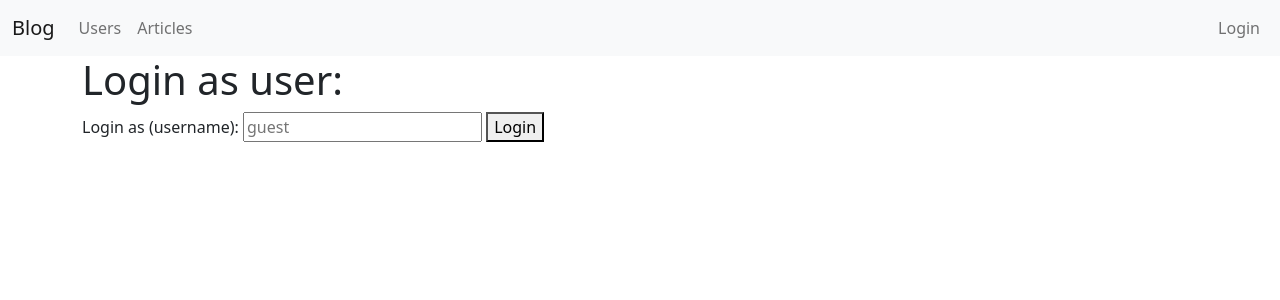
After one commit to dimaProtas/FlaskProject, a Flask app: page /auth/login/ in a window 1280 px wide. The commit adds this page. Shown: the top 300 px of the page. Run offline with Flask 2, Linux system fonts and the light colour scheme; some libraries are stand-ins or nearby versions.

Commit message:
lesson_3 create Articles model, add login form, add anon view articles

```diff
--- a/blog/app.py
+++ b/blog/app.py
@@ -1,16 +1,20 @@
 from flask import Flask
 from blog.models.database import db
 from blog.views.articles import articles
+from blog.views.auth import auth, login_manager
 from blog.views.index import index
 from blog.views.users import user
 
 
 def create_app() -> Flask:
     app = Flask(__name__)
+    app.config['DEBUG'] = True
     register_blueprints(app)
     app.config['SQLALCHEMY_DATABASE_URI'] = 'sqlite:///blog.db'
     app.config['SQLALCHEMY_TRACK_MODIFICATION'] = False
     db.init_app(app)
+    app.config["SECRET_KEY"] = "abcdefg123456"
+    login_manager.init_app(app)
     return app
 
 
@@ -18,6 +22,7 @@ def register_blueprints(app: Flask):
     app.register_blueprint(user)
     app.register_blueprint(index)
     app.register_blueprint(articles)
+    app.register_blueprint(auth)
 
 
 # app = Flask(__name__)
--- a/blog/models/__init__.py
+++ b/blog/models/__init__.py
@@ -1,5 +1,7 @@
 from blog.models.user import User
+from blog.models.articles import Articles
 
 __all__ = [
     'User',
+    'Articles',
 ]
--- a/blog/models/user.py
+++ b/blog/models/user.py
@@ -1,8 +1,9 @@
+from flask_login import UserMixin
 from sqlalchemy import Integer, Column, String, Boolean
 from blog.models.database import db
 
 
-class User(db.Model):
+class User(db.Model, UserMixin):
     id = Column(Integer, primary_key=True)
     username = Column(String(80), unique=True, nullable=False)
     is_staff = Column(Boolean, nullable=False, default=False)
--- a/blog/templates/articls/list.html
+++ b/blog/templates/articls/list.html
@@ -8,9 +8,9 @@ Articles list
     <h1>Articles</h1>
     <div>
         <uk>
-            {% for title_id in articles %}
+            {% for title in articles %}
                 <li>
-                    <a href="{{ url_for('articles.detail', title_id=title_id) }}">{{ articles[title_id].name_article }}</a>
+                    <a href="{{ url_for('articles.detail', title_id=title.id) }}">{{ title.name }}</a>
                 </li>
             {% endfor %}
         </uk>
--- /dev/null
+++ b/blog/templates/auth/login.html
@@ -0,0 +1,28 @@
+{% extends 'base.html' %}
+
+{% block title %}
+Login as
+{% endblock %}
+
+{% block body %}
+
+<h1>Login as user:</h1>
+
+{% if error %}
+<div class="alert alert-danger" role="alert">
+    {{ error }}
+</div>
+{% endif %}
+
+<form method="post">
+    <label for="input-username">Login as (username):</label>
+    <input
+            id="input-username"
+            type="text"
+            name="username"
+            placeholder="guest"
+            required
+    >
+    <button type="submit">Login</button>
+</form>
+{% endblock %}
--- a/blog/templates/navbar.html
+++ b/blog/templates/navbar.html
@@ -17,6 +17,19 @@
                 </a>
                 {% endfor %}
             </div>
+
+            <div class="navbar-nav ms-auto">
+                {% if current_user.is_authenticated %}
+                <a class="nav-link" href="{{ url_for('auth.logout') }}">Logout</a>
+                {% else %}
+                <a href="{{ url_for('auth.login') }}"
+                   class="nav-link {% if request.endpoint == 'login' -%}active{%- endif %}">
+                    Login
+                </a>
+                {% endif %}
+            </div>
+
+
         </div>
     </div>
 </nav>
--- /dev/null
+++ b/blog/views/auth.py
@@ -0,0 +1,56 @@
+from flask import Blueprint, redirect, url_for, render_template, request
+from flask_login import LoginManager, login_user, logout_user, login_required
+
+from blog.models import User
+
+auth = Blueprint('auth', __name__, url_prefix='/auth', static_folder='../static')
+
+
+login_manager = LoginManager()
+login_manager.login_view = 'auth.login'
+
+
+@login_manager.user_loader
+def load_user(user_id):
+    return User.query.filter_by(id=user_id).one_or_none()
+
+
+@login_manager.unauthorized_handler
+def unauthorized():
+    return redirect(url_for('auth.login'))
+
+
+@auth.route('/login/', methods=['GET', 'POST'], endpoint='login')
+def login():
+    if request.method == 'GET':
+        return render_template('auth/login.html')
+
+    username = request.form.get('username')
+    if not username:
+        return render_template('auth/login.html', error='username nit passed')
+
+    user = User.query.filter_by(username=username).one_or_none()
+    if user is None:
+        return render_template('auth/login.html', error=f'no user {username!r} found')
+
+    login_user(user)
+    return redirect(url_for('index.index'))
+
+
+@auth.route('/logout', endpoint='logout')
+@login_required
+def logout():
+    logout_user()
+    return redirect(url_for('index.index'))
+
+
+@auth.route("/secret/")
+@login_required
+def secret_view():
+    return "Super secret data"
+
+
+__all__ = [
+    'login_manager',
+    'auth',
+]
```
Also changed, not shown: blog/models/articles.py (added, +12 -0 lines), blog/templates/articls/detail.html (+4 -4 lines), blog/templates/index.html (+9 -1 lines), blog/views/articles.py (+20 -18 lines), wsgi.py (+19 -0 lines), blog/templates/auth/__init__.py (added), instance/blog.db.
